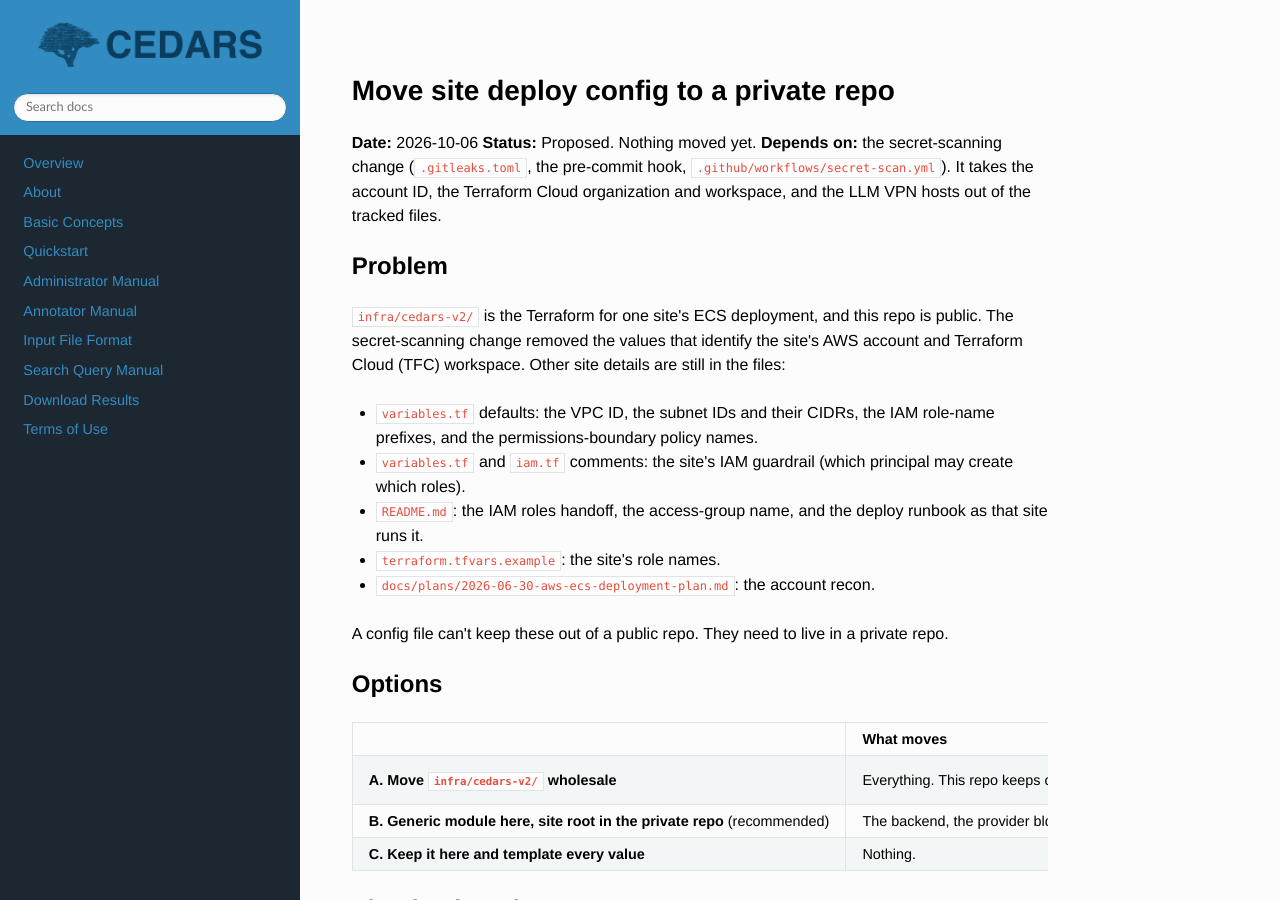
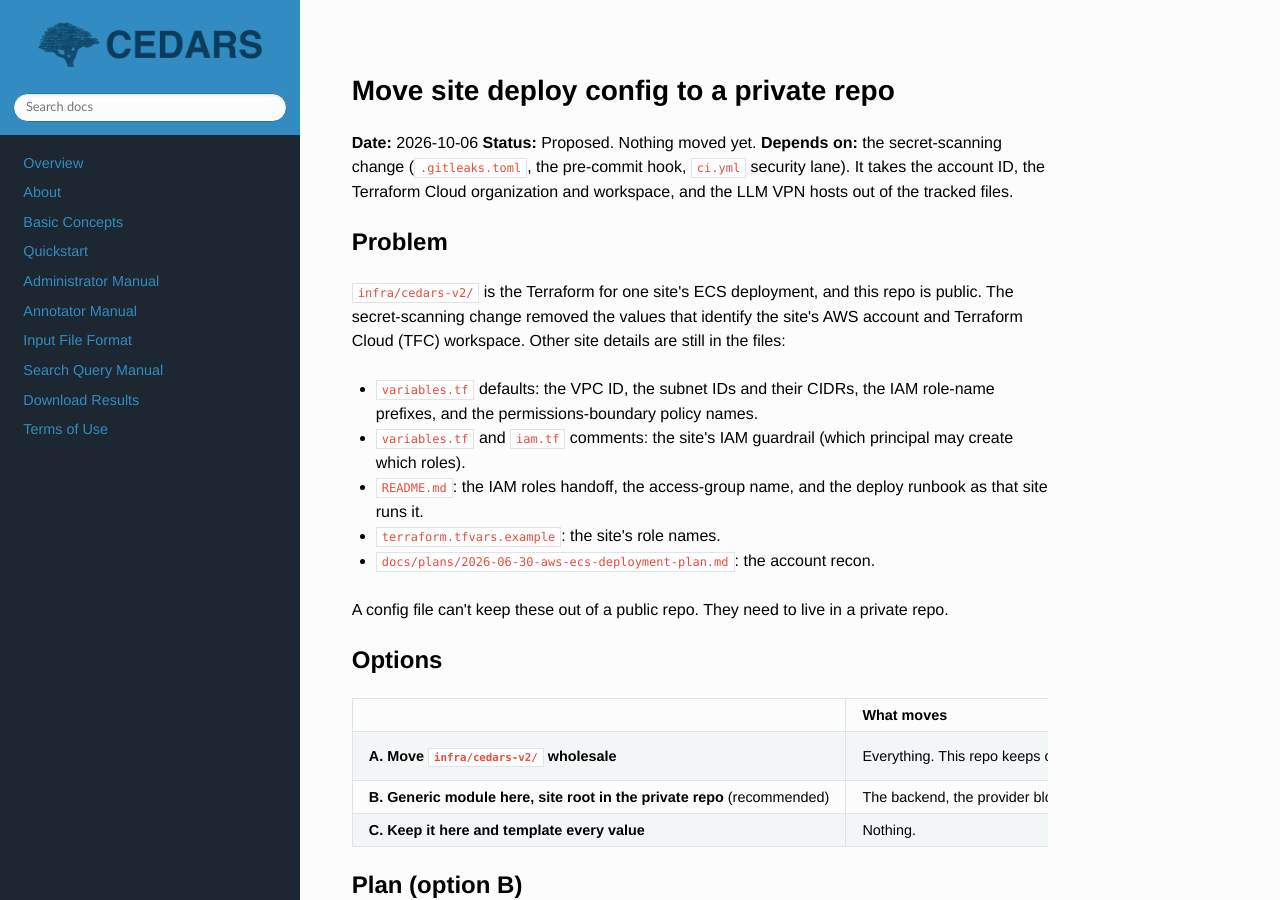
Before and after one commit to CEDARS-NLP/CEDARS, an MkDocs documentation site: the page built from docs/plans/2026-10-06-private-deploy-repo.md, in a window 1280 px wide and 900 px high. Built offline with MkDocs 1.6.1, drawn with Linux system fonts in a browser that asks for light colours; nearby versions of some CDN libraries.

Commit message:
ci: run the gitleaks rules inside ci.yml's security lane
Replace the separate secret-scan.yml with a step in the CI gate's security
job so secret findings block merges through the single required check. Same
pinned gitleaks 8.30.1, same .gitleaks.toml, same scan range. Resolve the
feature-map conflict with the new ci.yml docs.

Co-Authored-By: Claude Sonnet 5.5 <noreply@anthropic.com>

```diff
--- a/.pre-commit-config.yaml
+++ b/.pre-commit-config.yaml
@@ -1,6 +1,6 @@
 # Install once per clone:  uv tool install pre-commit && pre-commit install
 # The gitleaks hook scans staged changes against .gitleaks.toml before each
-# commit; CI (.github/workflows/secret-scan.yml) runs the same rules.
+# commit; CI (.github/workflows/ci.yml (security lane)) runs the same rules.
 repos:
   - repo: https://github.com/gitleaks/gitleaks
     rev: v8.30.1
--- a/docs/plans/2026-10-06-private-deploy-repo.md
+++ b/docs/plans/2026-10-06-private-deploy-repo.md
@@ -2,7 +2,7 @@
 
 **Date:** 2026-10-06
 **Status:** Proposed. Nothing moved yet.
-**Depends on:** the secret-scanning change (`.gitleaks.toml`, the pre-commit hook, `.github/workflows/secret-scan.yml`). It takes the account ID, the Terraform Cloud organization and workspace, and the LLM VPN hosts out of the tracked files.
+**Depends on:** the secret-scanning change (`.gitleaks.toml`, the pre-commit hook, `ci.yml` security lane). It takes the account ID, the Terraform Cloud organization and workspace, and the LLM VPN hosts out of the tracked files.
 
 ## Problem
 
```
Also changed, not shown: .claude/skills/cedars-feature-map/features/platform-ops.md (+4 -4 lines), .claude/skills/verify-cedars/SKILL.md (+1 -1 lines), .gitleaks.toml, 3 other files.
